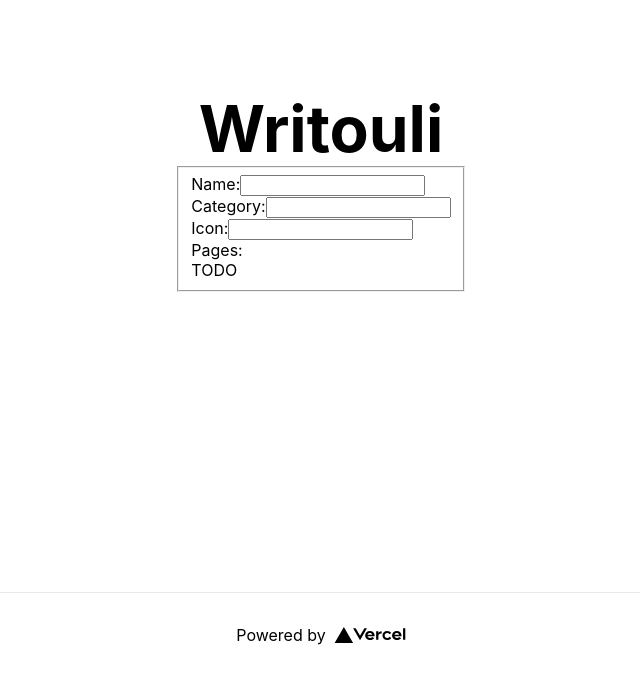
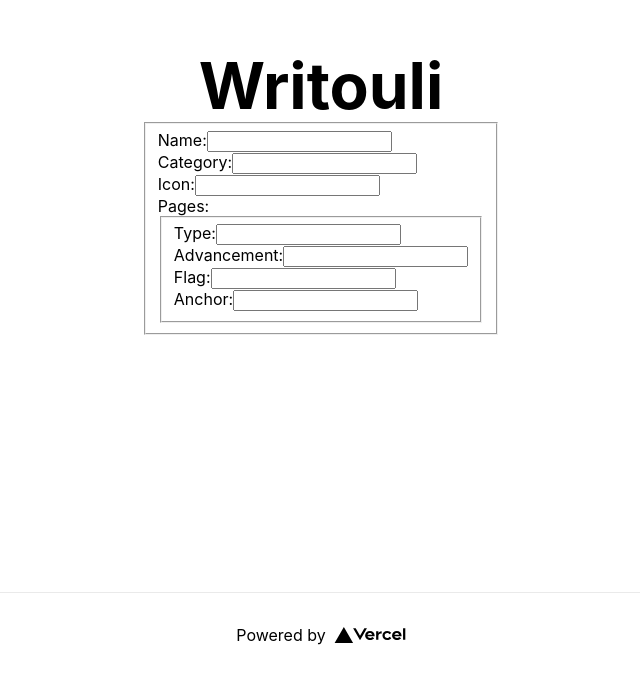
Before and after one commit to williambl/writouli, a Next.js app: page / in a window 1280 px wide. Shown: the part 208-885 px from the top of the page, without its empty margins (319-959 px from the left). Built offline with nearby package versions, Linux system fonts and the light colour scheme.

Commit message:
feat: add page editor

```diff
--- a/components/EntryEditor.tsx
+++ b/components/EntryEditor.tsx
@@ -1,5 +1,6 @@
 import {useState} from "react";
 import {Entry} from "../lib/entry";
+import PageEditor from "./PageEditor";
 
 export default function EntryEditor() {
     const [entry, setEntry] = useState<Entry>({category: "", icon: "", name: "", pages: []});
@@ -8,31 +9,22 @@ export default function EntryEditor() {
         <fieldset>
             <label>
                 Name:
-                <input type="text" defaultValue={entry.name} onChange={change => setEntry(entry => Object.assign(
-                    entry,
-                    {'name': change.target.value}
-                ))}/>
+                <input type="text" defaultValue={entry.name} onChange={change => setEntry(entry => {return {...entry, name: change.target.value}})}/>
             </label>
             <br/>
             <label>
                 Category:
-                <input type="text" defaultValue={entry.category} onChange={change => setEntry(entry => Object.assign(
-                    entry,
-                    {'category': change.target.value}
-                ))}/>
+                <input type="text" defaultValue={entry.category} onChange={change => setEntry(entry => {return {...entry, category: change.target.value}})}/>
             </label>
             <br/>
             <label>
                 Icon:
-                <input type="text" defaultValue={entry.icon} onChange={change => setEntry(entry => Object.assign(
-                    entry,
-                    {'icon': change.target.value}
-                ))}/>
+                <input type="text" defaultValue={entry.icon} onChange={change => setEntry(entry => {return {...entry, icon: change.target.value}})}/>
             </label>
             <br/>
             <label>
                 Pages:
-                <div>TODO</div>
+                <PageEditor />
             </label>
         </fieldset>
     )
--- /dev/null
+++ b/components/PageEditor.tsx
@@ -0,0 +1,50 @@
+import {useState} from "react";
+import {Entry} from "../lib/entry";
+import {Page, setType} from "../lib/page";
+
+export default function PageEditor() {
+    const [page, setPage] = useState<Page>(setType({
+        type: "",
+        advancement: "",
+        anchor: "",
+        flag: "",
+        customFields: []
+    }, ""));
+
+    return (
+        <fieldset>
+            <label>
+                Type:
+                <input type="text" defaultValue={page.type} onChange={change => setPage(entry => setType(
+                    entry,
+                    change.target.value
+                ))}/>
+            </label>
+            <br/>
+            <label>
+                Advancement:
+                <input type="text" defaultValue={page.advancement} onChange={change => setPage(entry => {
+                    return { ...entry, advancement: change.target.value }
+                })}/>
+            </label>
+            <br/>
+            <label>
+                Flag:
+                <input type="text" defaultValue={page.flag} onChange={change => setPage(entry => {
+                    return { ...entry, flag: change.target.value }
+                })}/>
+            </label>
+            <br/>
+            <label>
+                Anchor:
+                <input type="text" defaultValue={page.anchor} onChange={change => setPage(entry => {
+                    return { ...entry, anchor: change.target.value }
+                })}/>
+            </label>
+            <br/>
+            <label>
+                {page.customFields.map(f => <div key={f.name}>{f.editorComponent(newData => setPage(page => {return {...page, customFields: [...page.customFields, {...f, 'data': newData }]}}))}</div>)}
+            </label>
+        </fieldset>
+    )
+}
--- /dev/null
+++ b/lib/page.tsx
@@ -0,0 +1,42 @@
+import {string} from "prop-types";
+import {Component} from "react";
+
+export class Page {
+    type: string;
+    advancement: string;
+    flag: string;
+    anchor: string;
+
+    customFields: PageField<any>[]
+}
+
+export class PageField<T> {
+    constructor(name: string, data: T, editorComponent: (changeField: (T) => void) => JSX.Element) {
+        this.name = name;
+        this.data = data;
+        this.editorComponent = editorComponent;
+    }
+
+    name: string;
+    data: T;
+    editorComponent: (changeField: (T) => void)=>JSX.Element;
+}
+
+const pageFieldsForType: Record<string, (PageField<any>)[]> = {
+    'patchouli:text': [
+        new PageField(
+            "text",
+            "",
+            (changeField) => <label>Text:<input onChange={c => changeField(c.target.value)}/></label>
+        ),
+        new PageField<string>(
+            "title",
+            "",
+            (changeField) => <label>Title:<input onChange={c => changeField(c.target.value)}/></label>
+        )
+    ]
+}
+
+export function setType(page: Page, type: string): Page {
+    return {...page, type: type, customFields: Object.hasOwn(pageFieldsForType, type) ? pageFieldsForType[type] : []}
+}
```
Also changed, not shown: lib/entry.ts (+5 -5 lines), lib/page.ts (deleted, +0 -16 lines).
